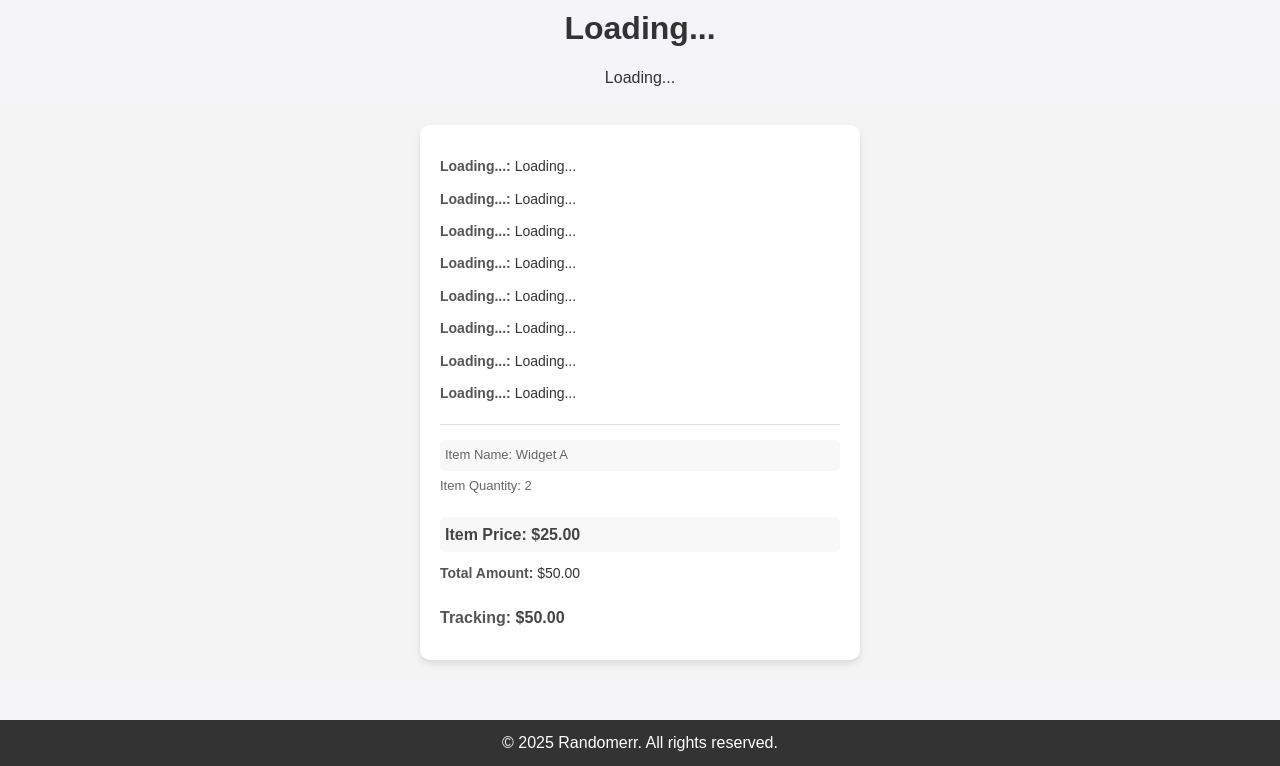
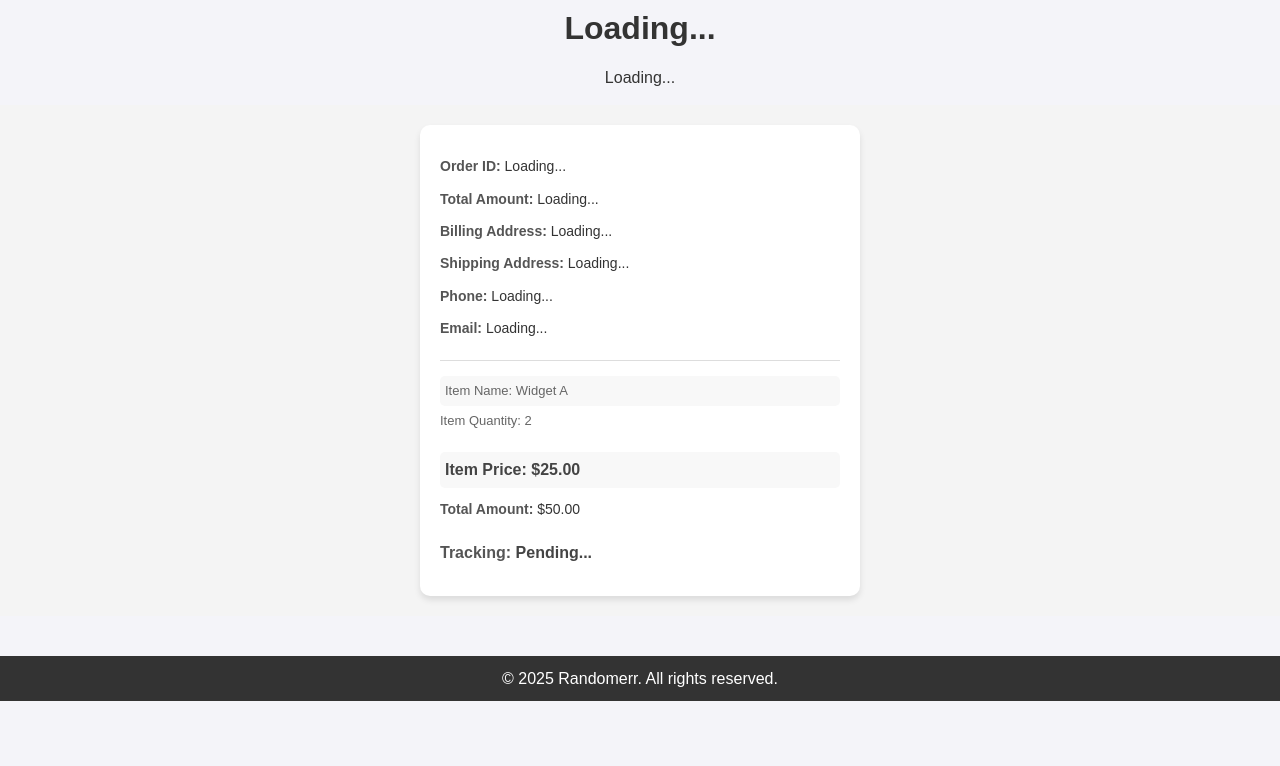
Before and after one commit to m-cochran/Randomerr, a Jekyll site: the page built from pagetest.md, in a window 1280 px wide, cut to the strip 446-1212 px from the top of the page. Built offline with Jekyll 4.4.1, drawn with Linux system fonts in a browser that asks for light colours; after the commit the page ends 1147 px from its top, so only the background shows below that.

Commit message:
Update pagetest.md

```diff
--- a/pagetest.md
+++ b/pagetest.md
@@ -15,25 +15,25 @@ permalink: /pro/
     <p id="profileEmail">Loading...</p>
   </div>
 
- <div id="results-container">
-  <div class="result-card">
-    <p><strong>Loading...:</strong> Loading...</p>
-    <p><strong>Loading...:</strong> Loading...</p>
-    <p><strong>Loading...:</strong> Loading...</p>
-    <p><strong>Loading...:</strong> Loading...</p>
-    <p><strong>Loading...:</strong> Loading...</p>
-    <p><strong>Loading...:</strong> Loading...</p>
-    <p><strong>Loading...:</strong> Loading...</p>
-    <p><strong>Loading...:</strong> Loading...</p>
-    <div>
-      <p>Item Name: Widget A</p>
-      <p>Item Quantity: 2</p>
-      <p>Item Price: $25.00</p>
+<div id="results-container">
+      <!-- Placeholder while data loads -->
+      <div class="result-card">
+        <p><strong>Order ID:</strong> Loading...</p>
+        <p><strong>Total Amount:</strong> Loading...</p>
+        <p><strong>Billing Address:</strong> Loading...</p>
+        <p><strong>Shipping Address:</strong> Loading...</p>
+        <p><strong>Phone:</strong> Loading...</p>
+        <p><strong>Email:</strong> Loading...</p>
+        <div>
+          <p>Item Name: Widget A</p>
+          <p>Item Quantity: 2</p>
+          <p>Item Price: $25.00</p>
+        </div>
+        <p><strong>Total Amount:</strong> $50.00</p>
+        <p><strong>Tracking:</strong> Pending...</p>
+      </div>
     </div>
-    <p><strong>Total Amount:</strong> $50.00</p>
-    <p><strong>Tracking:</strong> $50.00</p>
   </div>
-</div>
 
 
 
```
